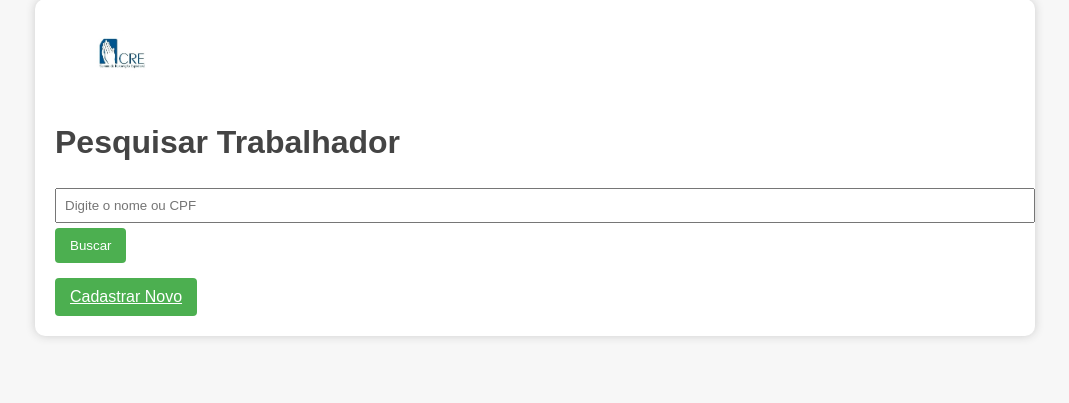
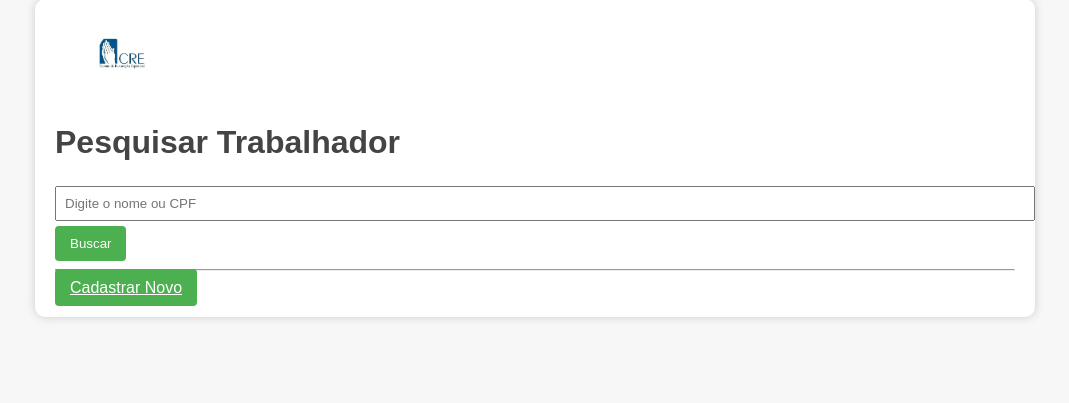
Before and after one commit to rdfranca/centro-espirita-app, a Flask app: template templates/index.html in a window 1280 px wide. Shown: the part 29-432 px from the top of the page, without its empty margins (105-1174 px from the left). Run offline with Flask 3, Linux system fonts and the light colour scheme; the template is opened without the code that fills it, so the values that code supplies are empty; some libraries are stand-ins or nearby versions.

Commit message:
Add files via upload

```diff
--- a/main.py
+++ b/main.py
@@ -40,3 +40,8 @@ def index():
 
 if __name__ == "__main__":
     app.run(debug=True)
+
+
+@app.route("/")
+def index():
+    return render_template("index.html")
--- a/templates/index.html
+++ b/templates/index.html
@@ -1,10 +1,12 @@
-
 {% extends "base.html" %}
 {% block content %}
-<h1>Pesquisar Trabalhador</h1>
+<h1 style="margin-bottom: 20px;">Pesquisar Trabalhador</h1>
 <form action="/buscar" method="POST">
-    <input type="text" name="termo" placeholder="Digite o nome ou CPF">
-    <button type="submit" class="btn">Buscar</button>
+    <div class="form-group">
+        <input type="text" name="termo" class="form-control" placeholder="Digite o nome ou CPF" required>
+    </div>
+    <button type="submit" class="btn btn-primary">Buscar</button>
 </form>
-<a href="/cadastrar" class="btn" style="margin-top: 15px; display: inline-block;">Cadastrar Novo</a>
+<hr>
+<a href="/cadastrar" class="btn btn-success" style="margin-top: 15px;">Cadastrar Novo</a>
 {% endblock %}
```
